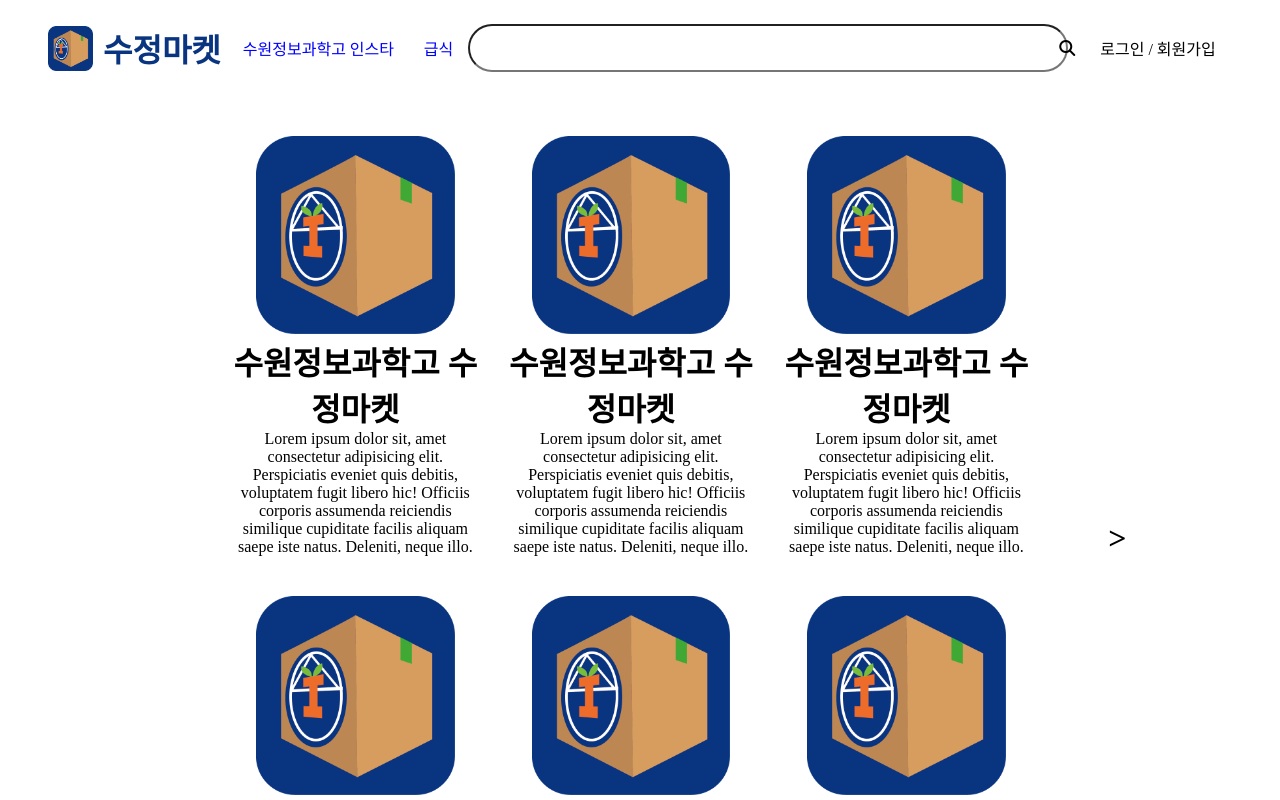
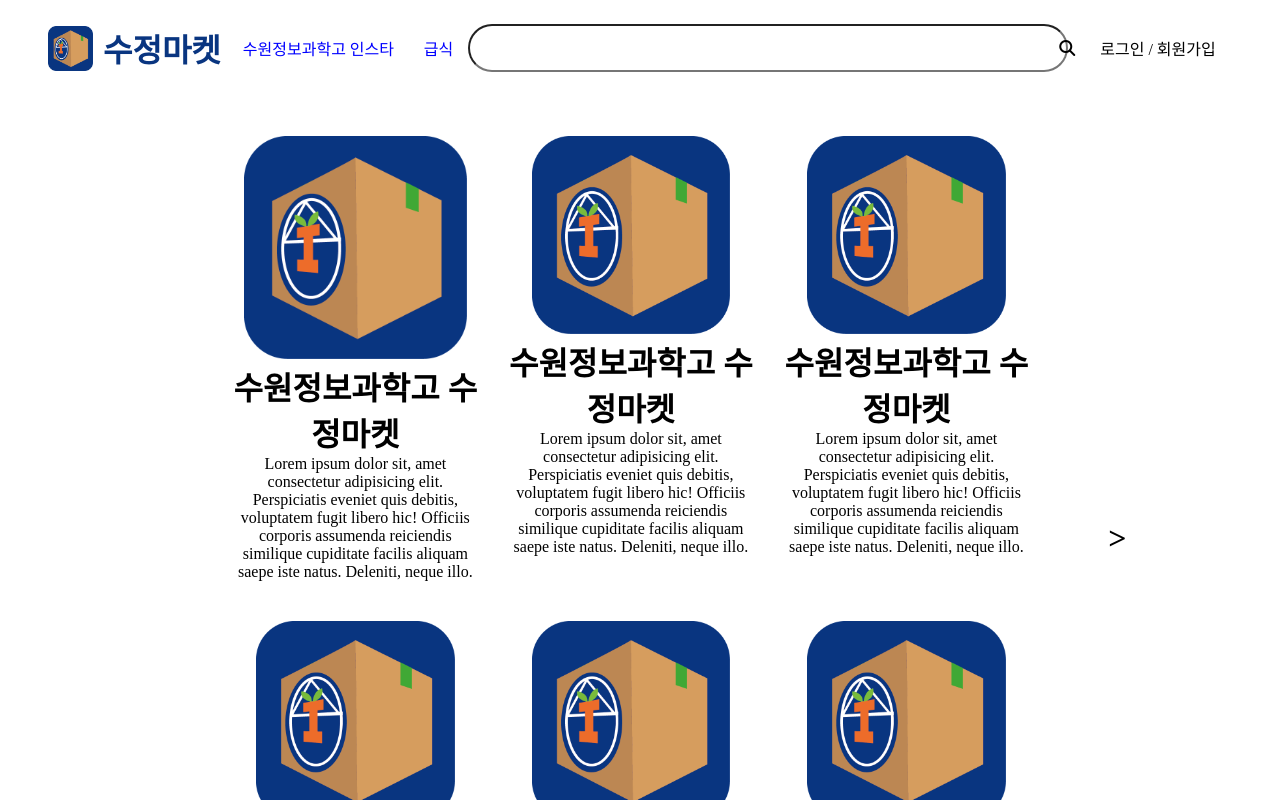
Before and after one commit to project-sujung-market/frontend, a plain HTML site: page main-page/index.html in a window 1280 px wide. In both pictures the pointer is over the picture 355 px from the left and 235 px from the top of the page. Shown: the top 800 px of the page. Drawn offline with Linux system fonts and the light colour scheme.

Commit message:
Update index.css

```diff
--- a/main-page/css/index.css
+++ b/main-page/css/index.css
@@ -121,3 +121,7 @@
     align-items: center;
     margin-top: 45vh;
 }
+
+.shop .list1 li a:hover img, .shop .list2 li a:hover img{
+    width: 90%;
+}
```
